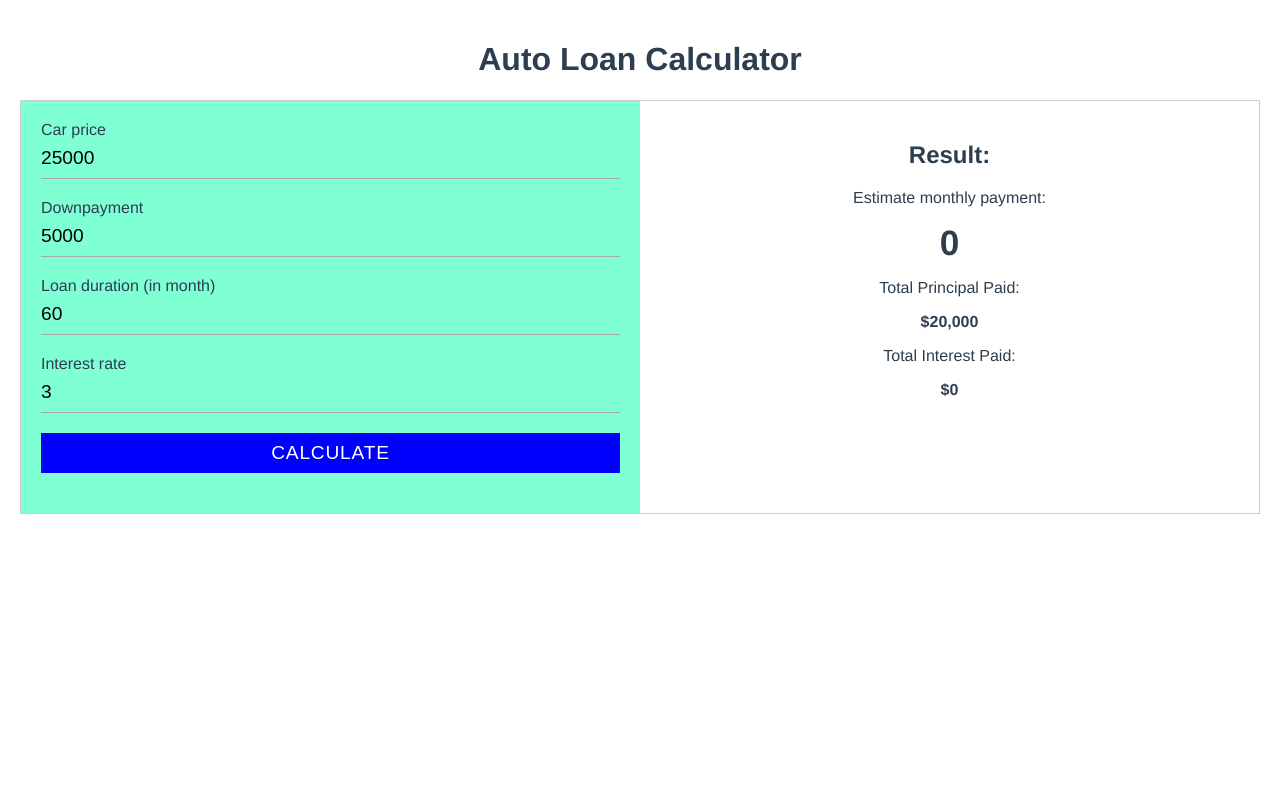
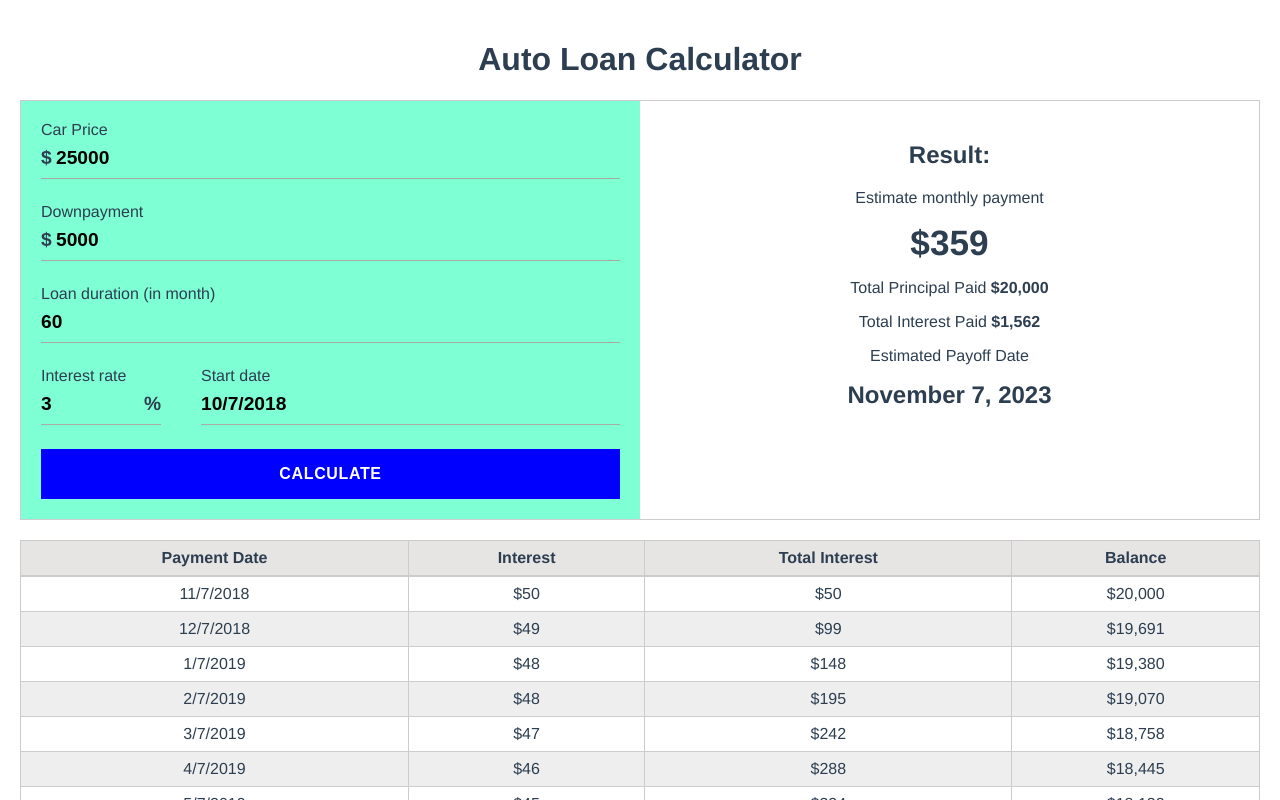
Before and after one commit to janumedia/vue-auto-loan-calculator, a Vue app: page / in a window 1280 px wide. Shown: the top 800 px of the page. Built offline with nearby package versions, Linux system fonts and the light colour scheme.

Commit message:
input validator

```diff
--- a/src/components/LoanCalculator.vue
+++ b/src/components/LoanCalculator.vue
@@ -1,8 +1,41 @@
+<template>
+    <div class="calculator-container">
+        <div class="calculator">
+            <div class="calculator-form">
+                <custom-input type="number" label="Car Price" prefix="$" :inValid="invalidCarPrice" @blur="calculate" v-model="carPrice"/>
+                <custom-input label="Downpayment" prefix="$" :inValid="invalidDownpayment" @blur="calculate" v-model="downPayment"/>
+                <custom-input label="Loan duration (in month)" @blur="calculate" v-model="duration"/>
+                <div class="column">
+                    <custom-input label="Interest rate" sufix="%" class="input-interest" :inValid="invalidInterestRate" @blur="calculate" v-model="interestRate"/>
+                    <custom-input label="Start date" class="input-date" :inValid="invalidStartDate" @blur="calculate" v-model="startDate"/>
+                </div>
+                <button @click="calculate">Calculate</button>
+            </div>
+            <div class="calculator-result">
+                <h2>Result:</h2>
+                <p>Estimate monthly payment</p>
+                <p class="label-monthly-payment">{{ monthlyPayment }}</p>
+                <p>Total Principal Paid <span class="bold">{{ `$${numFormat(loan)}` }}</span></p>
+                <p>Total Interest Paid <span class="bold">{{ `$${numFormat(interestTotal)}` }}</span></p>
+                <p>Estimated Payoff Date</p>
+                <p class="label-payoff-date">{{ payoffDate }}</p>
+            </div>
+        </div>
+        <Table v-show="amortizationList.length > 0"
+            :headers="headers"
+            :items="amortizationList"
+        />
+    </div>
+</template>
 <script>
+import CustomInput from '@/components/core/CustomInput.vue'
 import Table from '@/components/Table.vue'
 export default {
     components: {
-        Table
+        CustomInput, Table
+    },
+    mounted() {
+        this.calculate();
     },
     data(){
         return {
@@ -10,42 +43,65 @@ export default {
             downPayment: 5000,
             //loan: 15000,
             monthlyPayment: 0,
-            interest: 3,
+            interestRate: 3,
             interestTotal: 0,
             duration: 60,
-            headers: ["Monthly", "Principal", "Interest", "Total Interest", "Balance"],
-            result: null
+            startDate: this.dateFormat(new Date()),
+            payoffDate: this.dateFormat(new Date(), true),
+            headers: ["Payment Date", /*"Payment", "Principal", */"Interest", "Total Interest", "Balance"],
+            amortizationList: []
         }
     },
     computed: {
         loan() {
             return this.carPrice - this.downPayment;
-        }
+        },
     },
     methods: {
-        calculate() {
-            //https://www.wikihow.com/Calculate-Total-Interest-Paid-on-a-Car-Loan
-            //var p = 15000;
-            //var i = 3
-            //var totalMonths = 36;
-            var a = this.interest * 0.01 / 12;
-            var b = Math.pow(1 + a, this.duration);
-            var c = this.loan * a * b / (b - 1);
+        invalidCarPrice() {
+            if(Number(this.carPrice) < 100) return "Price to low";
+            return false;
+        },
+        invalidDownpayment() {
+            if(this.downPayment.length == 0) return "Invalid downpayment";
+            return false;
+        },
+        invalidInterestRate() {
+            if(Number(this.interestRate) <= 0 || Number(this.interestRate) > 98) return "Invalid rate";
+            return false;
 
-            this.monthlyPayment = `$${this.numFormat(Math.round(c))}`;
-            //console.log("monthlyPayment:", monthlyPayment);
-            var principal, interest, totalInterest = 0, balance = this.loan, count = this.duration;
-            this.result = [];
+        },
+        invalidStartDate() {
+            let date =  new Date(this.startDate)
+            let invalid = date == 'Invalid Date';
+            if(invalid || date.getFullYear().toString().length != 4) return "Invalid date"
+            this.startDate = this.dateFormat(date);
+            return false;
+        },
+        calculate(e) {
+            //formula reference: https://www.wikihow.com/Calculate-Total-Interest-Paid-on-a-Car-Loan
+            let i = this.interestRate * 0.01 / 12;
+            let l = Math.pow(1 + i, this.duration);
+            let result = this.loan * i * l / (l - 1);
+
+            this.monthlyPayment = `$${this.numFormat(Math.round(result))}`;
+            this.amortizationList = [];
+
+            let principal, interest, date = new Date(this.startDate),
+                totalInterest = 0, balance = this.loan, count = this.duration;
+
             while(count >= 0) {
-                interest = balance * a;
+                //set next month
+                date.setMonth(date.getMonth() + 1);
+                interest = balance * i;
                 totalInterest += interest;
-                principal = c - interest;
+                principal = result - interest;
                 if(interest < 0) interest = 0;
                 if(balance < 0) balance = 0;
-                //console.log(monthlyPayment, Math.round(principal), Math.round(interest), Math.round(totalInterest), Math.round(balance));
-                this.result.push({
-                    monthlyPayment: this.monthlyPayment,
-                    principal: `$${this.numFormat(Math.round(principal))}`,
+                this.amortizationList.push({
+                    date: this.dateFormat(date),
+                    //monthlyPayment: this.monthlyPayment,
+                    //principal: `$${this.numFormat(Math.round(principal))}`,
                     interest: `$${this.numFormat(Math.round(interest))}`,
                     totalInterest: `$${this.numFormat(Math.round(totalInterest))}`,
                     balance: `$${this.numFormat(Math.round(balance))}`
@@ -54,46 +110,24 @@ export default {
                 count--;
             }
             this.interestTotal = totalInterest;
+            this.payoffDate = this.dateFormat(date, true);
         },
         numFormat(number) {
             if(number === undefined) return ""
             if(typeof number === "string") number = Number(number)
             //https://stackoverflow.com/a/14428340/1578100
             return number.toFixed().replace(/(\d)(?=(\d{3})+(,|$))/g, '$1,')
+        },
+        dateFormat(date, locale) {
+            if(locale) {
+                let options = { year: 'numeric', month: 'long', day: 'numeric' };
+                return date.toLocaleDateString("en-US", options);
+            }
+            return `${date.getMonth()+1}/${date.getDate()}/${date.getFullYear()}`;
         }
     }
 }
 </script>
-<template>
-    <div class="calculator_container">
-        <div class="calculator">
-            <div class="column calculator-form">
-                <label>Car price</label>
-                <input type="number" placeholder="Car Price" v-model="carPrice">
-                <label>Downpayment</label>
-                <input type="number" placeholder="Downpayment" v-model="downPayment">
-                <label>Loan duration (in month)</label>
-                <input type="text" placeholder="How Long" v-model="duration">
-                <label>Interest rate</label>
-                <input type="text" placeholder="Interest rate" v-model="interest">
-                <button @click="calculate">Calculate</button>
-            </div>
-            <div class="column calculator-result">
-                <h2>Result:</h2>
-                <p>Estimate monthly payment:</p>
-                <p class="label-monthly-payment">{{ monthlyPayment }}</p>
-                <p>Total Principal Paid:</p>
-                <p class="bold">{{ `$${numFormat(loan)}` }}</p>
-                <p>Total Interest Paid:</p>
-                <p class="bold">{{ `$${numFormat(interestTotal)}` }}</p>
-            </div>
-        </div>
-        <Table v-show="result"
-            :headers="headers"
-            :items="result"
-        />
-    </div>
-</template>
 <style lang="scss" scoped>
 @import "@/assets/css/_color.scss";
 .calculator {
@@ -101,6 +135,12 @@ export default {
     margin: 0 0 20px;
     padding: 0;
     border: solid 1px #ccc;
+    > div {
+        display: inline-block;
+        width: 50%;
+        padding: 20px;
+        vertical-align: top;
+    }
 }
 
 .calculator-form {
@@ -111,77 +151,42 @@ export default {
     text-align: center;
 }
 
-.column {
-    display: inline-block;
-    width: 50%;
-    padding: 20px;
-    vertical-align: top;
-}
-input, select, button {
+button {
     width: 100%;
-    height: 40px;
-    margin-bottom: 20px;
-    font-size: 1.2em;
-}
-button {
-    border: none;//1px solid #ccc;;
+    height: 50px;
+    font-size: 1.6em;
+    font-weight: bold;
+    border: none;
     border-radius: 0;
     -webkit-border-radius: 0;
     -moz-border-radius: 0;
-
     text-transform: uppercase;
     letter-spacing: 0.04em;
     display:inline-block;
     padding: 0;
     vertical-align:middle;
     text-decoration:none;
-    //font-size: 0.8em;
     color:$primary-text;
     background-color: $primary;
     text-align:center;
     cursor:pointer;
     white-space:nowrap;
     transition: 0.4s;
-    &:focus {
-        outline: none;
-    }
+    outline: none;
     &:hover {
         color: $primary;
-        background-color:#ccc;
-    }
-    & span,
-    & a {
-        display:block;
-        color:#807e7e;
-        padding:8px 16px;
-        transform: 0.5s;
-        text-decoration: none;
-        cursor: pointer;
-    }
-    & > a:hover {
-        color: $primary;
-        background-color:#ccc;
+        background-color:white;
     }
 }
-input, textarea, select {
-    width: 100%;
-    padding: 0.4em 0;
-    //margin-top: 1em;
-    border:0;
-    border-bottom:1px solid rgb(167,172,162);
-    background-color: inherit;
-    -webkit-border-radius: 0;
-    -moz-border-radius: 0;
-    border-radius: 0;
-    -webkit-appearance: none; /* ios shadow removed */
-    -moz-appearance:none;
-    box-shadow:none;
-    //font-family: 'Catamaran', sans-serif;
-    //font-size: 0.9em;
-    transition: 0.4s;
-    &:focus {
-        border-bottom:1px solid $primary;
-    }
+.input-interest {
+    width: 120px;
+    display: inline-block;
+}
+.input-date {
+    width: calc(100% - 160px);
+    display: inline-block;
+    vertical-align: top;
+    margin-left: 40px;
 }
 
 .label-monthly-payment {
@@ -190,8 +195,32 @@ input, textarea, select {
     margin: 0;
 }
 
+.label-payoff-date {
+    font-size: 1.5em;
+    font-weight: 700;
+    margin: 0;
+}
+
 .bold {
     font-weight: bold;
 }
 
+// avoid zoom in iOS mobile device when entering input
+@media screen and (-webkit-min-device-pixel-ratio:0) {
+    select,
+    textarea,
+    input,
+    button {
+        font-size: 16px;
+    }
+}
+
+@media only screen and (max-width:767px) {
+    .calculator {
+        > div {
+            width: 100%;
+        }
+    }
+}
+
 </style>
--- /dev/null
+++ b/src/components/core/CustomInput.vue
@@ -0,0 +1,118 @@
+<template>
+    <div class="custom-input">
+        <label>{{ label }}</label>
+        <div class="input-container">
+            <span class="prefix" v-if="prefix">{{ prefix }}</span>
+            <input :type="type" :class="prefix ? 'has-prefix' : sufix ? 'has-sufix' : ''" @input="handleInput" @blur="handleBlur" v-model="content">
+            <span class="sufix" v-if="sufix">{{ sufix }}</span>
+            <span class="text-error">{{ errorText }}</span>
+        </div>
+    </div>
+</template>
+<script>
+export default {
+    props: {
+        type:String,
+        label:String,
+        prefix:String,
+        sufix:String,
+        value: [Number, String],
+        inValid: Function
+    },
+    data() {
+        return {
+            errorText: ""
+        }
+    },
+    computed: {
+        content:{
+            get: function() {
+                return this.value;
+            },
+            set: function(newValue) {
+                //handled with $emit
+            }
+        }
+    },
+    methods: {
+        handleInput(e) {
+            this.$emit('input', e.target.value);
+            if(typeof this.inValid === 'function' && this.inValid()) {
+               this.$el.classList.add('error');
+               this.errorText = this.inValid();
+            } else {
+                this.$el.classList.remove('error');
+                this.errorText = "";
+            }
+        },
+        handleBlur(e) {
+            if(typeof this.inValid === 'function' && this.inValid()) {
+               this.$el.classList.add('error');
+               this.errorText = this.inValid();
+               return;
+            }
+            this.$el.classList.remove('error');
+            this.errorText = "";
+            this.$emit('blur', this);
+        }
+    }
+}
+</script>
+<style lang="scss" scoped>
+@import "@/assets/css/_color.scss";
+.input-container {
+    position: relative;
+}
+.prefix, .sufix, input {
+    font-size: 1.2em;
+    font-weight: bold;
+}
+.prefix, .sufix {
+    position: absolute;
+    top: 8px;
+}
+.sufix {
+    right: 0px;
+}
+input {
+    width: 100%;
+    height: 40px;
+    margin-bottom: 24px;
+    padding: 0.4em 0;// 0.4em 15px;
+    border:0;
+    border-bottom:1px solid rgb(167,172,162);
+    background-color: inherit;
+    -webkit-border-radius: 0;
+    -moz-border-radius: 0;
+    border-radius: 0;
+    -webkit-appearance: none; /* ios shadow removed */
+    -moz-appearance:none;
+    box-shadow:none;
+    transition: 0.4s;
+    &:focus {
+        border-bottom: 2px solid $primary;
+    }
+    &.has-prefix {
+        padding: 0.4em 0 0.4em 15px;
+    }
+    &.has-sufix {
+        padding: 0.4em 20px 0.4em 0;
+    }
+}
+.text-error {
+    display: block;
+    color: red;
+    visibility: hidden;
+}
+.error {
+    input {
+        color: red;
+        border-bottom: 2px solid red;
+        margin-bottom: 8px;
+    }
+    .text-error {
+        visibility: visible;
+        margin-bottom: 10px;
+    }
+}
+</style>
```
